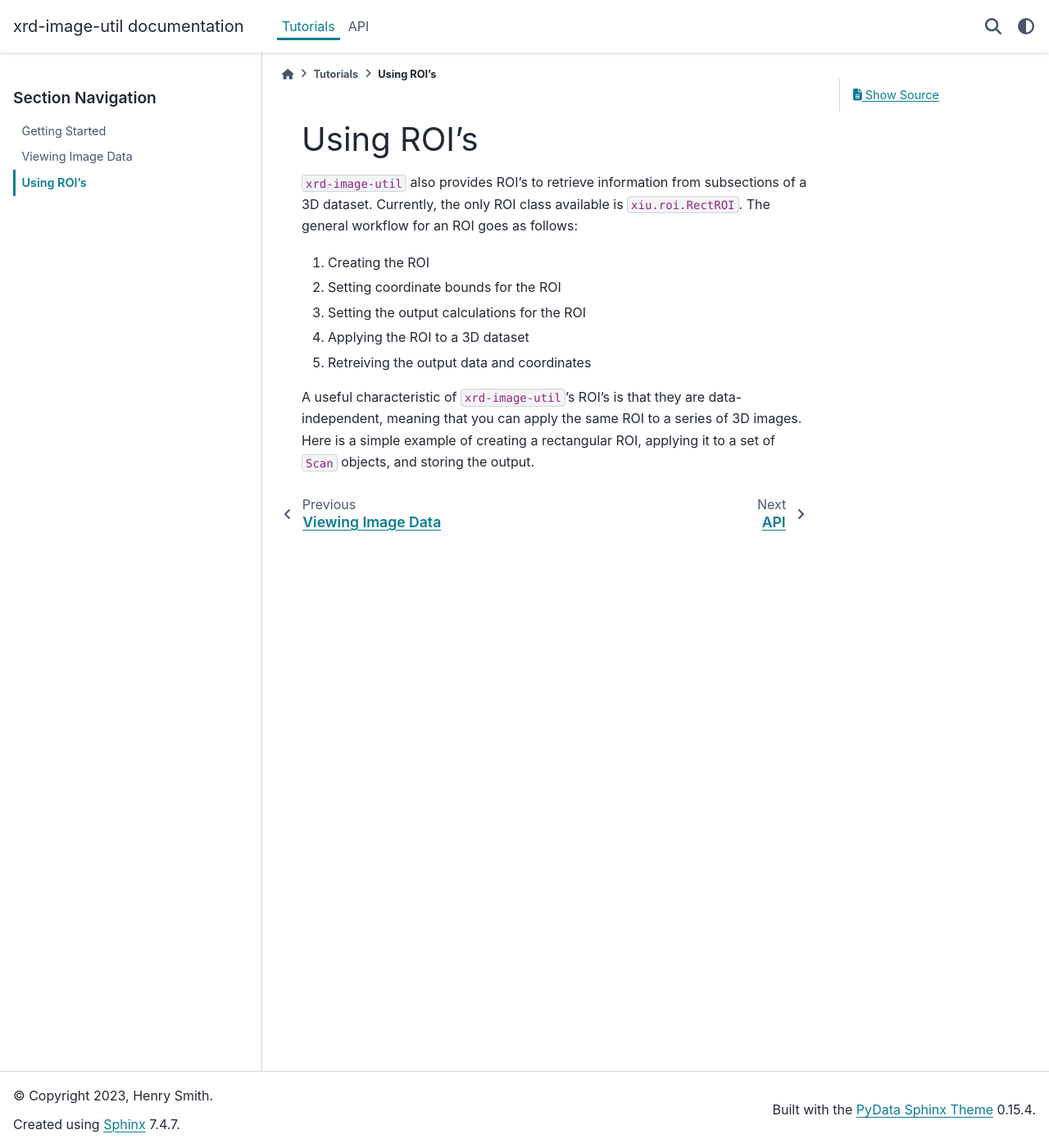
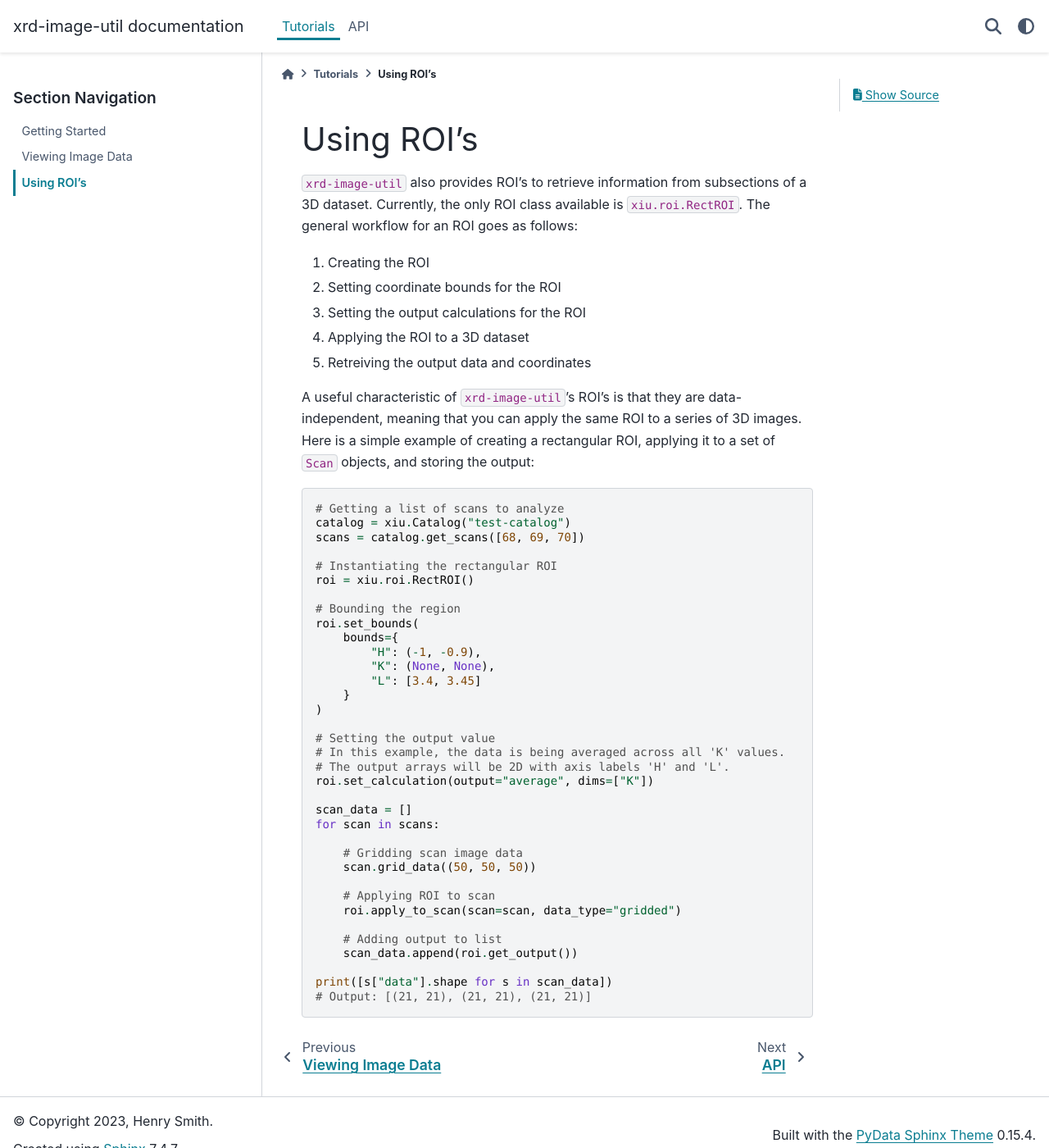
Before and after one commit to pecomyint/xrd-image-util, a Sphinx documentation site: the page built from docs/tutorials/using_rois.rst, in a window 1280 px wide and 1400 px high. Shown: the whole window at 82% size. Built offline with Sphinx 7.4.7 and the PyData theme 0.15.4, drawn with Linux system fonts in a browser that asks for light colours.

Commit message:
Add basic code block that shows how to use RectROI's

```diff
--- a/docs/tutorials/using_rois.rst
+++ b/docs/tutorials/using_rois.rst
@@ -14,4 +14,42 @@ goes as follows:
 
 A useful characteristic of ``xrd-image-util``'s ROI's is that they are data-independent, meaning
 that you can apply the same ROI to a series of 3D images. Here is a simple example of creating a rectangular ROI,
-applying it to a set of ``Scan`` objects, and storing the output.
+applying it to a set of ``Scan`` objects, and storing the output:
+
+.. code-block:: python
+
+    # Getting a list of scans to analyze
+    catalog = xiu.Catalog("test-catalog")
+    scans = catalog.get_scans([68, 69, 70])
+
+    # Instantiating the rectangular ROI
+    roi = xiu.roi.RectROI()
+
+    # Bounding the region
+    roi.set_bounds(
+        bounds={
+            "H": (-1, -0.9),
+            "K": (None, None),
+            "L": [3.4, 3.45]
+        }
+    )
+
+    # Setting the output value
+    # In this example, the data is being averaged across all 'K' values.
+    # The output arrays will be 2D with axis labels 'H' and 'L'.
+    roi.set_calculation(output="average", dims=["K"])
+
+    scan_data = []
+    for scan in scans:
+
+        # Gridding scan image data
+        scan.grid_data((50, 50, 50))
+
+        # Applying ROI to scan
+        roi.apply_to_scan(scan=scan, data_type="gridded")
+
+        # Adding output to list
+        scan_data.append(roi.get_output())
+
+    print([s["data"].shape for s in scan_data])
+    # Output: [(21, 21), (21, 21), (21, 21)]
```
